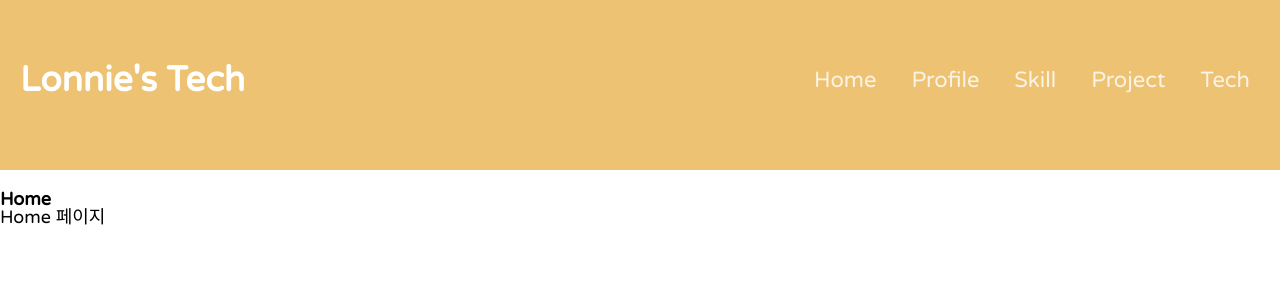
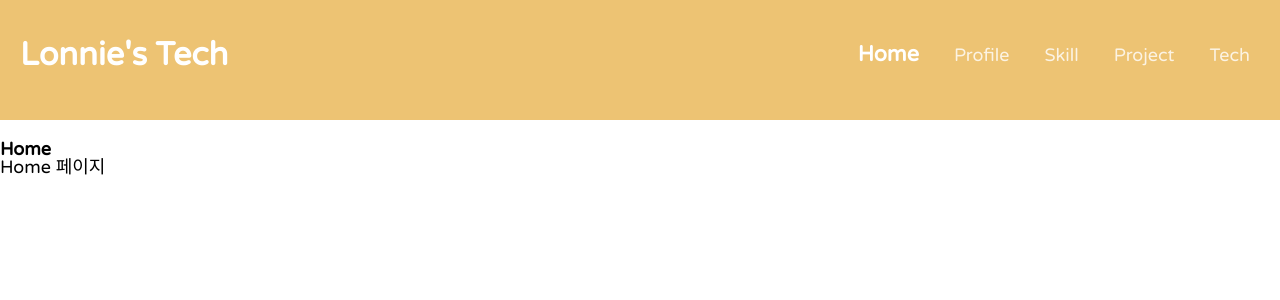
Before and after one commit to aosjehdgus/lonnie-portfolio, a React app: page /home in a window 1280 px wide. Shown: the top 300 px of the page. Built offline with nearby package versions, Linux system fonts and the light colour scheme.

Commit message:
Add conditional styling to navigation

```diff
--- a/src/App.js
+++ b/src/App.js
@@ -1,8 +1,10 @@
+/** @jsx jsx */
+
 import React from 'react';
-import { Route, Routes, useLocation } from 'react-router-dom';
+import { Route, Routes } from 'react-router-dom';
+import { css, jsx } from '@emotion/react';
 
 import {
-  ENTRY_PATH,
   HOME_PATH,
   PROFILE_PATH,
   PROJECT_PATH,
@@ -11,28 +13,31 @@ import {
 } from './configs/AppConfig';
 
 import HorizontalNav from './components/nav/horizontal-nav';
-import Entry from './pages/Entry';
 import Home from './pages/Home';
 import Profile from './pages/Profile';
 import Project from './pages/Project';
 import Skill from './pages/Skill';
 import Tech from './pages/Tech';
 
+const appContainer = css`
+  padding-top: 140px;
+`;
+
 const App = () => {
-  const location = useLocation();
-  const { pathname } = location;
-
   return (
     <>
-      {pathname === ENTRY_PATH ? null : <HorizontalNav />}
+      <header>
+        <HorizontalNav />
+      </header>
+      <main css={appContainer}>
         <Routes>
-        <Route path={ENTRY_PATH} element={<Entry />} />
           <Route path={HOME_PATH} element={<Home />} />
           <Route path={PROFILE_PATH} element={<Profile />} />
           <Route path={PROJECT_PATH} element={<Project />} />
           <Route path={SKILL_PATH} element={<Skill />} />
           <Route path={TECH_PATH} element={<Tech />} />
         </Routes>
+      </main>
     </>
   );
 };
--- a/src/components/nav/NavLink.js
+++ b/src/components/nav/NavLink.js
@@ -2,35 +2,49 @@
 import { css, jsx } from '@emotion/react';
 import { Link } from 'react-router-dom';
 import NAV_CONFIG from '../../configs/NavConfig';
+import { useState } from 'react';
 
 const navLinkWrapper = css`
   display: flex;
   justify-content: flex-end;
   align-items: center;
   padding: 10px 30px 10px 10px;
-  li {
-    padding: 10px;
-    margin-left: 15px;
-  }
+`;
+
+const navListItem = (prop) => css`
+  padding: 10px;
+  margin-left: 15px;
   a {
-    color: rgba(255, 255, 255, 0.8);
-    font-size: 19px;
+    color: ${prop === true
+      ? 'rgba(255, 255, 255, 1)'
+      : 'rgba(255, 255, 255, 0.8)'};
+    font-size: ${prop === true ? 1.2 : 1}rem;
+    font-weight: ${prop === true ? 700 : 500};
     text-decoration: none;
   }
   a:hover {
-    font-size: 23px;
     color: rgba(255, 255, 255);
     transition: 0.2s;
   }
 `;
 
 const NavLink = () => {
+  const [selectedIndex, setSelectedIndex] = useState(0);
+
+  const handleNavIndex = (prop) => {
+    setSelectedIndex(prop);
+  };
+
   return (
     <ul css={navLinkWrapper}>
-      {NAV_CONFIG.map((config) => {
+      {NAV_CONFIG.map((config, index) => {
         const { title, path } = config;
         return (
-          <li key={title}>
+          <li
+            css={navListItem(selectedIndex === index)}
+            key={title}
+            onClick={() => handleNavIndex(index)}
+          >
             <Link to={path}>{title}</Link>
           </li>
         );
--- a/src/components/nav/horizontal-nav/NavTitle.js
+++ b/src/components/nav/horizontal-nav/NavTitle.js
@@ -1,7 +1,24 @@
+/** @jsx jsx */
+import { css, jsx } from '@emotion/react';
 import React from 'react';
+import { Link } from 'react-router-dom';
+import { HOME_PATH } from '../../../configs/AppConfig';
+
+const navigationTitle = css`
+  padding: 10px;
+  a {
+    color: #fff;
+    font-size: 1.8rem;
+    text-decoration: none;
+  }
+`;
 
 const NavTitle = () => {
-  return <h1>Lonnie's Tech</h1>;
+  return (
+    <h1 css={navigationTitle}>
+      <Link to={HOME_PATH}>Lonnie's Tech</Link>
+    </h1>
+  );
 };
 
 export default NavTitle;
--- a/src/components/nav/horizontal-nav/index.js
+++ b/src/components/nav/horizontal-nav/index.js
@@ -9,36 +9,20 @@ const horizontalNavWrapper = css`
   display: flex;
   width: 100%;
   height: 100px;
+  position: fixed;
   justify-content: space-between;
   align-items: center;
   padding: 5px 0 15px 10px;
   margin-bottom: 20px;
   background: ${cornSilk};
-  h1 {
-    color: #fff;
-    padding: 10px;
-    font-size: 30px;
-  }
-  &:hover {
-    height: 150px;
-    h1 {
-      transition: 0.5s;
-      font-size: 35px;
-    }
-    transition: 0.5s;
-    a {
-      transition: 0.5s;
-      font-size: 22px;
-    }
-  }
 `;
 
 const HorizontalNav = () => {
   return (
-    <div css={horizontalNavWrapper}>
+    <nav css={horizontalNavWrapper}>
       <NavTitle />
       <NavLink />
-    </div>
+    </nav>
   );
 };
 
```
Lines whose indentation alone changed are shown as unchanged.
